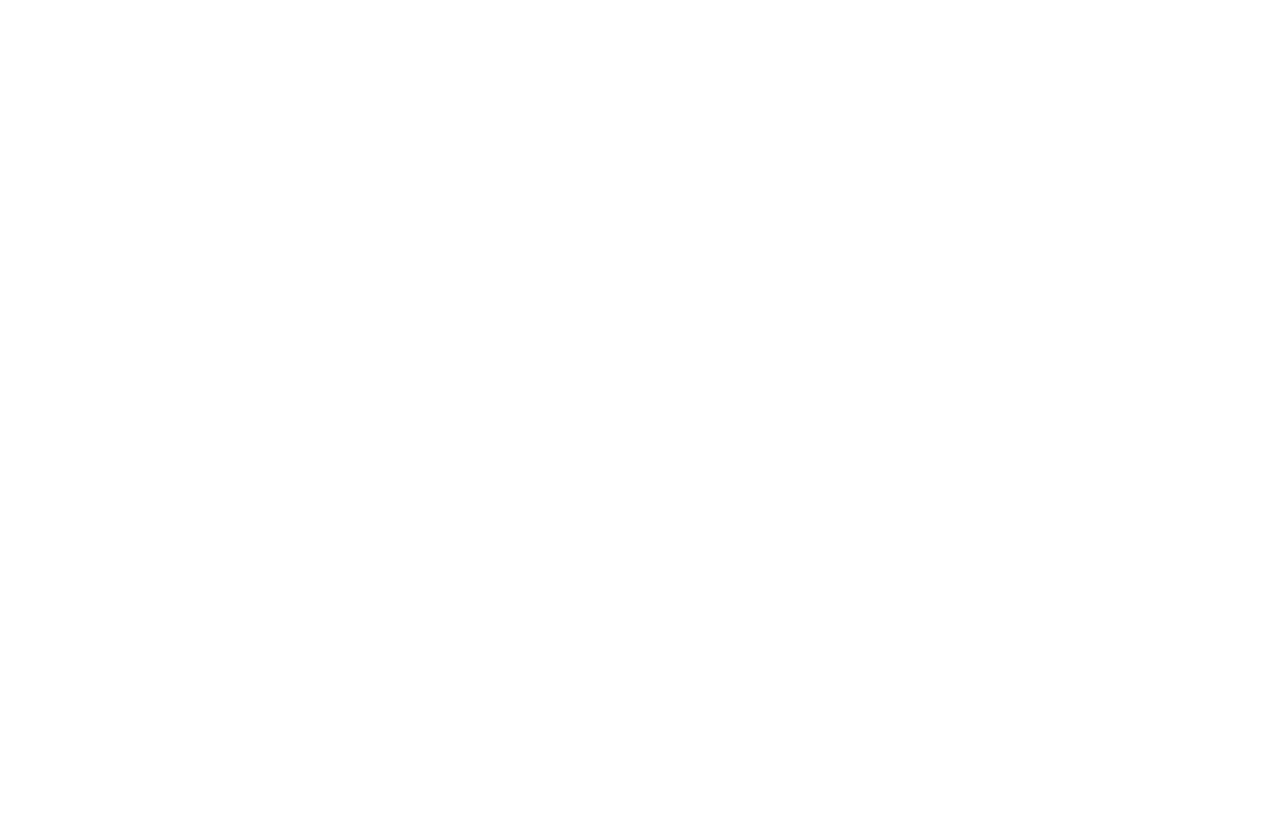
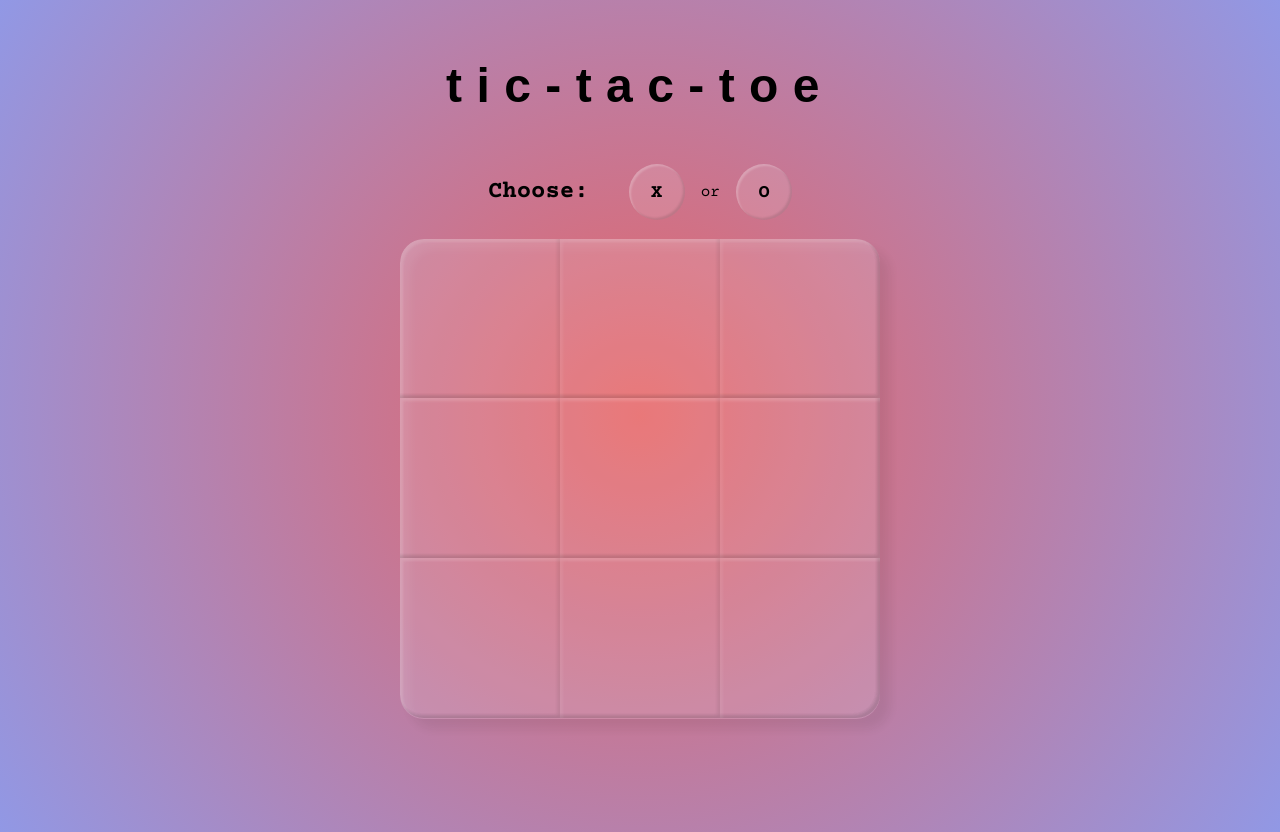
Before and after one commit to kierstenleah/tic-tac-toe, a plain HTML site: page index.html in a window 1280 px wide. Before the commit the page ends 800 px from the top, so only its background shows below. Drawn offline with nearby package versions, Linux system fonts and the light colour scheme; a web font is replaced by a local one.

Commit message:
added javascript file

```diff
--- a/index.html
+++ b/index.html
@@ -3,10 +3,42 @@
 <head>
     <meta charset="UTF-8">
     <meta name="viewport" content="width=device-width, initial-scale=1.0">
-    <link rel="'stylesheet" href="./styles.css">
+    <link rel="stylesheet" href="styles.css">
+    <script src="script.js" defer></script>
     <title>tic-tac-toe</title>
 </head>
 <body>
+    <header>
+        <h1>tic-tac-toe</h1>
+    </header>
 
+        <!--CHOOSE PLAYER-->
+    <nav>
+        <h2>Choose:</h2>
+        <h4 id="choseX">You are:</h4>
+        <h3 id="x">X</h3>
+        <p>or</p>
+        <h4 id="choseO">You are:</h4>
+        <h3 id="o">O</h3>
+    </nav>
+
+     <!--GAME BOARD-->
+    <main>
+        <div class="row top-left top-right">
+            <div class="table-item top-left" id="one"><p></p></div>
+            <div class="table-item" id="two"><p></p></div>
+            <div class="table-item top-right" id="three"><p></p></div>
+        </div>
+         <div class="row">
+            <div class="table-item" id="four"><p></p></div>
+            <div class="table-item" id="five"><p></p></div>
+            <div class="table-item" id="six"><p></p></div>
+        </div>
+         <div class="row bottom-right bottom-left">
+            <div class="table-item bottom-left" id="seven"><p></p></div>
+            <div class="table-item" id="eight"><p></p></div>
+            <div class="table-item bottom-right"  id="nine"><p></p></div>
+        </div>
+    </main>
 </body>
 </html>
--- /dev/null
+++ b/script.js
@@ -0,0 +1,27 @@
+//SQUARES
+const sqOne = document.getElementById('one');
+
+//CHOOSE ICON FUNCTIONALITY
+const xBtn = document.getElementById('x');
+const oBtn = document.getElementById('o');
+
+function chooseIcon(xOrO){
+    let selectedIcon = xOrO;
+    if(xOrO==='X'{
+        document.getElementById('choseX').style.display = 'block';
+    } else{
+        document.getElementById('choseO').style.display = 'block';
+    }
+}
+
+xBtn.addEventListener('click', chooseIcon('X'));
+oBtn.addEventListener('click', chooseIcon('O'));
+
+
+//CHANGING SQUARE TO ICON
+const changeIcon = (square, icon) =>{
+    let spot = square.firstElementChild;
+    spot.innerHtml = icon;
+}
+
+sqOne.addEventListener('click', changeIcon(sqOne, selectedIcon))
--- /dev/null
+++ b/styles.css
@@ -0,0 +1,96 @@
+
+@import url('https://fonts.googleapis.com/css2?family=Courier+Prime:ital,wght@0,400;0,700;1,400;1,700&family=Numans&display=swap');
+
+
+body{
+    background-image: radial-gradient(circle, #e66465, #9198e5);
+    background-repeat: no-repeat;
+    height: 100vh;
+    margin: 0;
+    font-family: "Courier Prime", monospace;
+}
+
+nav{
+  display: flex;
+  justify-content: center;
+  align-items: center;
+  gap:1em;
+}
+
+h2{
+    margin-right: 1em;
+}
+
+h3{
+    background-color: hsla(0, 0%, 100%, 0.128);
+    width: 3em;
+    height: 3em;
+    border-radius: 50%;
+    text-align: center;
+    box-sizing: border-box;
+    padding: 1em;
+    box-shadow: inset 2px 2px 2px rgba(255, 255, 255, 0.21), inset -2px -2px 2px hsla(0, 0%, 10%, 0.122);
+}
+
+h1{
+    display: flex;
+    justify-content: center;
+    padding: 2% 0 0 0;
+    font-family: "Numans", sans-serif;
+    font-size: 3em;
+    letter-spacing: .3em;
+}
+
+main{
+    margin: auto;
+    background-color: hsla(0, 0%, 100%, 0.128);
+    border-radius: 1.5em;
+    width: 60vh;
+    height: 60vh;
+    box-shadow: 10px 10px 10px hsla(0, 0%, 10%, 0.076), inset 10px 10px 10px rgba(255, 255, 255, 0.074);
+    overflow: hidden;
+    position: relative;
+}
+
+#choseX, #choseO{
+    display: none;
+}
+
+.row{
+    display: flex;
+    width: 100%;
+    height: 33.33%;
+    box-shadow: inset 3px 3px 3px rgba(255, 255, 255, 0.074), inset -3px -3px 3px hsla(0, 0%, 10%, 0.076);
+}
+
+.top-left{
+    border-top-left-radius: 1.5em;
+}
+
+.top-right{
+    border-top-right-radius: 1.5em;
+}
+
+.bottom-left{
+    border-bottom-left-radius: 1.5em;
+}
+
+.bottom-right{
+    border-bottom-right-radius: 1.5em;
+}
+
+.table-item{
+    flex: 1 1 100%;
+    box-shadow: inset 3px 3px 3px rgba(255, 255, 255, 0.074), inset -3px -3px 3px hsla(0, 0%, 10%, 0.076);
+}
+
+/* INTERACTIVITY */
+
+.table-item:hover, h3:hover{
+    box-shadow: inset 5px 5px 5px rgba(255, 255, 255, 0.258), inset -4px -4px 4px hsla(0, 0%, 10%, 0.217);
+    transition: all .35s;
+}
+
+.table-item:active, h3:active{
+    background-color: hsla(0, 0%, 15%, 0.137);
+}
```
